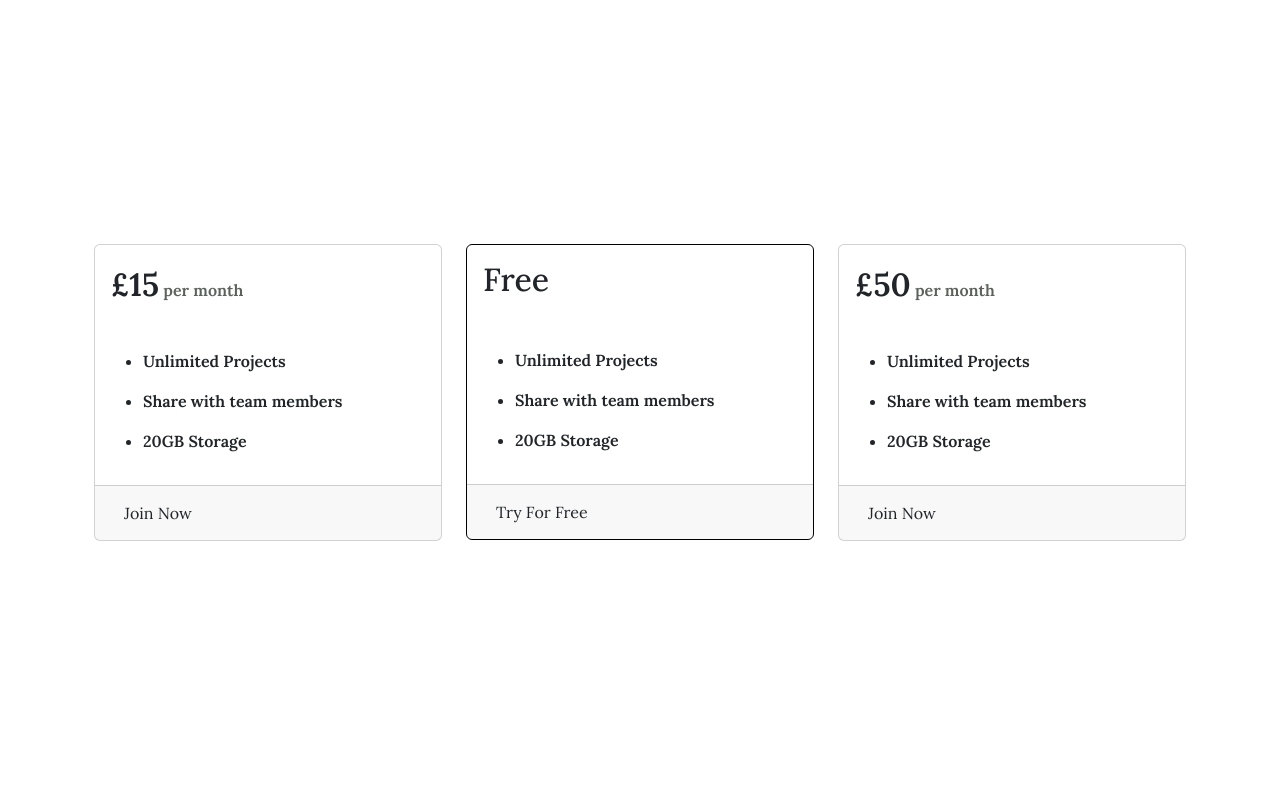
After one commit to JadoreThompson/property-valuation-v2, a Flask app: page /pricing in a window 1280 px wide. The commit adds this page. Run offline with Flask 3, Linux system fonts and the light colour scheme; some libraries are stand-ins or nearby versions.

Commit message:
simple pricing stage

```diff
--- /dev/null
+++ b/templates/pricing.html
@@ -0,0 +1,100 @@
+{% extends "base.html" %}
+
+{% block title %}Pricing{% endblock %}
+
+{% block content %}
+<style>
+
+    /* Pricing Card Related */
+    .pricing-container {
+        display: flex;
+        justify-content: center;
+        align-items: center;
+        width: 100vw;
+    }
+
+    .pricing-card-title {
+        /*text-align: center;*/
+        padding: 1rem;
+        display: flex;
+        flex-direction: row;
+        align-items: center;
+    }
+
+    .price {
+        font-size: 2rem;
+    }
+
+    .pricing-period {
+        color: #5a625b;
+        margin-top: auto;
+    }
+</style>
+
+<section style="max-width: 100vw; height: 100vh; display: flex; justify-content: center; align-items: center;">
+    <div class="container pricing-container row">
+
+        <!--Below are the pricing containers-->
+
+        <div class="col-12 col-md-4 mb-3">
+            <div class="card">
+                <div class="card-title pricing-card-title">
+                    <div class="pricing-card-title-inner">
+                        <span class="price">£15</span>
+                        <span class="pricing-period">per month</span>
+                    </div>
+                </div>
+                <div class="card-body">
+                    <ul>
+                        <li><p>Unlimited Projects</p></li>
+                        <li><p>Share with team members</p></li>
+                        <li><p>20GB Storage</p></li>
+                    </ul>
+                </div>
+                <div class="card-footer">
+                    <button class="btn">Join Now</button>
+                </div>
+            </div>
+        </div>
+
+        <div class="col-12 col-md-4 mb-3">
+            <div class="card" style="border: 1px solid black;">
+                <div class="card-title pricing-card-title">
+                    <h2>Free</h2>
+                </div>
+                <div class="card-body">
+                    <ul>
+                        <li><p>Unlimited Projects</p></li>
+                        <li><p>Share with team members</p></li>
+                        <li><p>20GB Storage</p></li>
+                    </ul>
+                </div>
+                <div class="card-footer">
+                    <button class="btn">Try For Free</button>
+                </div>
+            </div>
+        </div>
+
+        <div class="col-12 col-md-4 mb-3">
+            <div class="card">
+                <div class="card-title pricing-card-title">
+                    <div class="pricing-card-title-inner">
+                        <span class="price">£50</span>
+                        <span class="pricing-period">per month</span>
+                    </div>
+                </div>
+                <div class="card-body">
+                    <ul>
+                        <li><p>Unlimited Projects</p></li>
+                        <li><p>Share with team members</p></li>
+                        <li><p>20GB Storage</p></li>
+                    </ul>
+                </div>
+                <div class="card-footer">
+                    <button class="btn">Join Now</button>
+                </div>
+            </div>
+        </div>
+    </div>
+</section>
+{% endblock %}
--- a/views.py
+++ b/views.py
@@ -1,9 +1,11 @@
-from flask import Blueprint, jsonify, request, render_template, redirect, url_for
 import json
 
+# Flask Modules
+from flask import Blueprint, jsonify, request, render_template, redirect, url_for
+
+# Directory Modules
 from forms import ContactSalesForm
 from db_connection import get_db_conn
-from propai import prompt_gen
 
 
 views = Blueprint("views", __name__)
@@ -11,19 +13,19 @@ views = Blueprint("views", __name__)
 
 @views.route("/")
 def index():
-    '''
-        :return: Landing Page
-    '''
+    """
+    :return: Landing Page
+    """
     form = ContactSalesForm()
     return render_template("index.html", form=form)
 
 
 @views.route("/contact-sales", methods=["POST"])
 def contact_sales():
-    '''
-        :body: {ContactSalesForm}
-        :return:
-    '''
+    """
+    :body: {ContactSalesForm}
+    :return:
+    """
 
     try:
         body = request.get_json()
@@ -60,7 +62,12 @@ def contact_sales():
 
 @views.route("/dashboard")
 def dashboard():
-    '''
-        :return: dashboard page
-    '''
+    """
+    :return: dashboard page
+    """
     return render_template("dashboard.html")
+
+
+@views.route("/pricing")
+def pricing():
+    return render_template("pricing.html")
```
Also changed, not shown: templates/index.html (+6 -29 lines).
